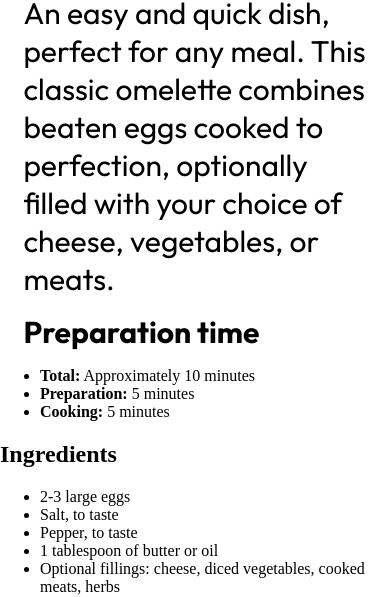
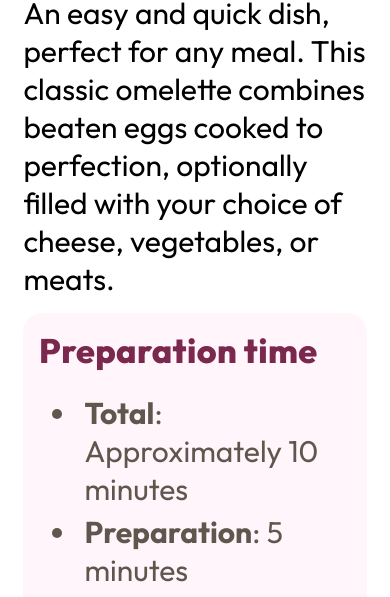
Before and after one commit to Roannej/recipe-page, a plain HTML site: page index.html in a window 390 px wide. Shown: the part 543-1140 px from the top of the page. Drawn offline with Linux system fonts and the light colour scheme.

Commit message:
preparation mobile & desktop done

```diff
--- a/index.html
+++ b/index.html
@@ -34,11 +34,11 @@
   </section>
 
   <section class="preparation">
-    <p><b>Preparation time</b></p>
+    <h2>Preparation time</h2>
     <ul>
-      <li><b>Total:</b> Approximately 10 minutes</li>
-      <li><b>Preparation:</b> 5 minutes</li>
-      <li><b>Cooking:</b> 5 minutes</li>
+      <li><strong>Total</strong>: Approximately 10 minutes</li>
+      <li><strong>Preparation</strong>: 5 minutes</li>
+      <li><strong>Cooking</strong>: 5 minutes</li>
     </ul>
   </section>
 
--- a/style.css
+++ b/style.css
@@ -29,6 +29,30 @@ p {
     margin: 0 6% 4%;
 }
 
+.preparation {
+    background-color: hsl(330, 100%, 98%);
+    margin: 0 6% 4%;
+    border-radius: 20px;
+    padding: 4% 4% 2%;
+    font-family: Outfit-VariableFont_wght;
+}
+
+.preparation h2 {
+    color:hsl(332, 51%, 32%);
+    font-weight: 800;
+    margin: 0;
+    font-size: 34px;
+    letter-spacing: 0.4px;
+    padding-bottom: 2%;
+}
+
+.preparation li {
+    font-size: 30px;
+    padding-bottom: 2%;
+    color: hsl(30, 10%, 34%);
+    padding-left: 2%;
+}
+
 @media screen and (max-width: 375px) {
     .hero img {
         border-radius: 0;
@@ -43,4 +67,21 @@ p {
     p {
         font-size: 18px;
     }
+
+    .preparation {
+        padding: 4% 6% 2%;
+    }
+
+    .preparation h2 {
+        font-size: 20px;
+    }
+
+    .preparation li {
+        font-size: 18px;
+        padding-left: 6%;
+    }
+
+    .preparation ul {
+        padding-left: 8%;
+    }
 }
```
